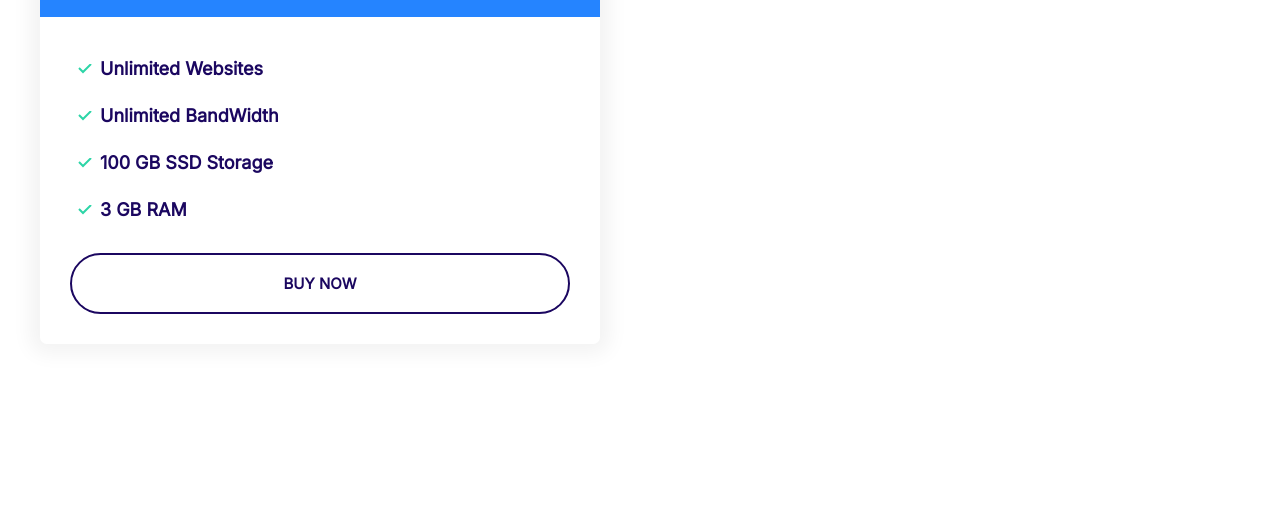
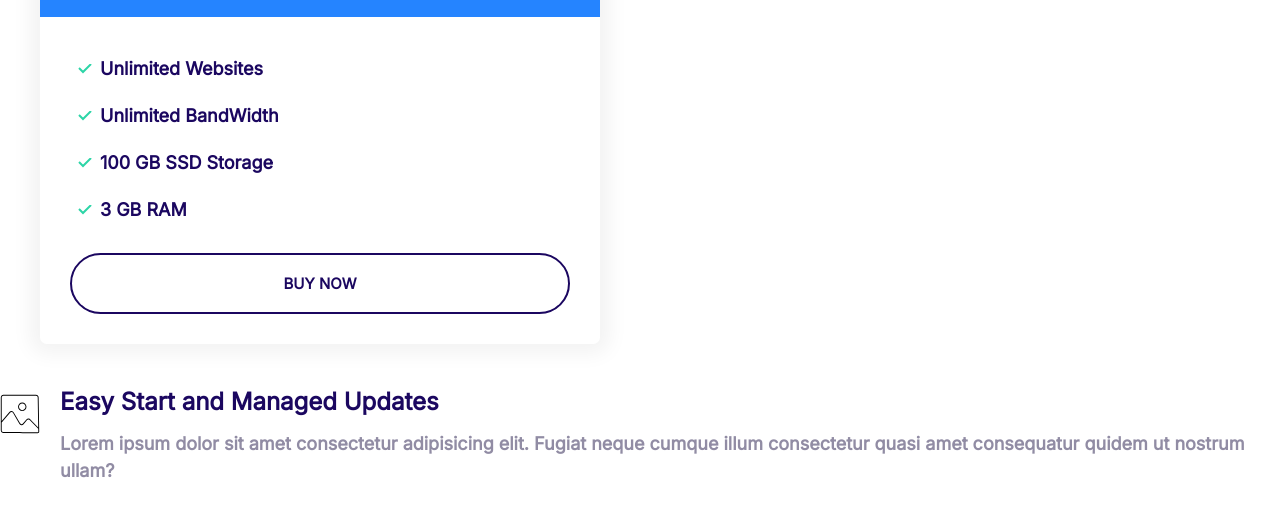
Before and after one commit to SaadVSP96/moshify, a plain HTML site: page index.html in a window 1280 px wide. Shown: the part 204-720 px from the top of the page. Drawn offline with Linux system fonts and the light colour scheme.

Commit message:
12. Built the media component with icon and text position

```diff
--- a/css/styles.css
+++ b/css/styles.css
@@ -353,3 +353,20 @@
 .plan .list__item {
   margin-bottom: 2rem;
 }
+
+/* Media */
+.media {
+  display: flex;
+}
+
+.media__title {
+  margin-top: 0;
+}
+
+.media__body {
+  margin: 0 2rem;
+}
+
+.media__image {
+  margin-top: 1rem;
+}
--- a/index.html
+++ b/index.html
@@ -37,5 +37,20 @@
         </div>
       </div>
     </div>
+    <div class="media">
+      <div class="media__image">
+        <svg class="icon">
+          <use xlink:href="images/sprite.svg#snap"></use>
+        </svg>
+      </div>
+      <div class="media__body">
+        <h3 class="media__title">Easy Start and Managed Updates</h3>
+        <p>
+          Lorem ipsum dolor sit amet consectetur adipisicing elit. Fugiat neque
+          cumque illum consectetur quasi amet consequatur quidem ut nostrum
+          ullam?
+        </p>
+      </div>
+    </div>
   </body>
 </html>
```
